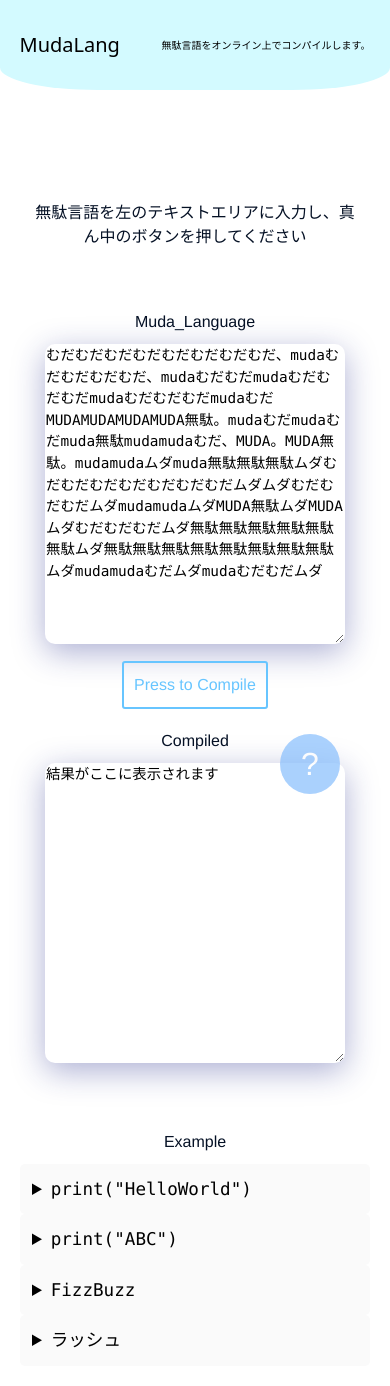
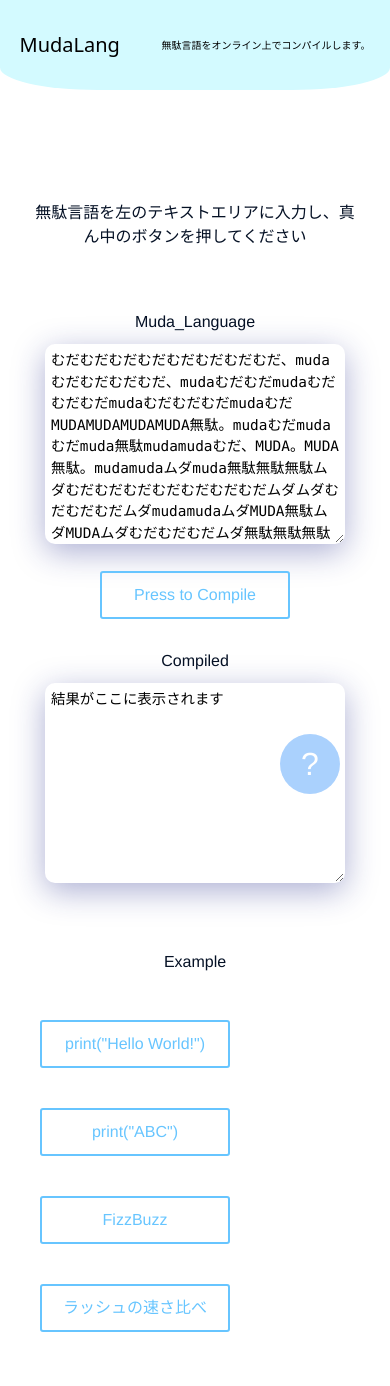
Before and after one commit to Xeli0701/muda_language_next, a Next.js app: page / in a window 390 px wide. Shown: the top 1386 px of the page. Built offline with nearby package versions, Linux system fonts and the light colour scheme.

Commit message:
exampleをボタン要素に変更

```diff
--- a/pages/index.tsx
+++ b/pages/index.tsx
@@ -1,7 +1,18 @@
 import Head from 'next/head'
 import Image from 'next/image'
 import styles from '../styles/Home.module.css'
-import { useState, useRef } from "react";
+import { useState, useEffect, useRef } from "react";
+
+
+const code_helloworld = "むだむだむだむだむだむだむだむだ、mudaむだむだむだむだ、mudaむだむだmudaむだむだむだmudaむだむだむだmudaむだMUDAMUDAMUDAMUDA無駄。mudaむだmudaむだmuda無駄mudamudaむだ、MUDA。MUDA無駄。mudamudaムダmuda無駄無駄無駄ムダむだむだむだむだむだむだむだムダムダむだむだむだムダmudamudaムダMUDA無駄ムダMUDAムダむだむだむだムダ無駄無駄無駄無駄無駄無駄ムダ無駄無駄無駄無駄無駄無駄無駄無駄ムダmudamudaむだムダmudaむだむだムダ"
+const code_abc = "むだむだむだむだむだむだむだむだむだむだむだむだむだむだむだむだむだむだむだむだむだむだむだむだむだむだむだむだむだむだむだむだむだむだむだむだむだむだむだむだむだむだむだむだむだむだむだむだむだむだむだむだむだむだむだむだむだむだむだむだむだむだむだむだむだムダむだムダむだムダmudaむだむだむだむだむだむだむだむだむだむだムダ"
+const code_FizzBuzz = "むだむだむだむだむだむだむだむだむだむだむだむだ、無駄mudaむだむだむだむだむだむだmudaむだむだむだむだむだむだむだむだむだmudaむだむだむだむだむだmudaむだむだむだむだむだむだむだむだむだ むだmudaむだむだむだむだむだむだむだむだむだむだmudaむだむだむだmudamudamudamudamudamudaむだむだむだむだむだむだむだむだMUDAMUDAMUDAMUDAMUDAMUDAMUDAMUDAMUDAMUDAMUDAMUDA。muda無駄無駄muda 無駄無駄無駄mudaむだむだむだむだむだむだmuda無駄無駄無駄mudaむだむだmuda無駄無駄無駄無駄mudamudamudamudaむだむだむだmudaむだむだむだむだむだmudaむだむだむだむだ、mudamudamudaむだ、無駄MUDAMUDA、無駄mudamudaむだmudaむだMUDAMUDAMUDA。mudamudamuda、無駄MUDAMUDAMUDAむだmudamudamuda。むだMUDA、、無駄。muda無駄MUDAMUDA、無駄mudaむだmudaむだMUDAMUDA。mudamuda、無駄MUDAMUDAむだmudamuda。むだMUDA、、無駄。muda無駄MUDAMUDAMUDAむだmuda無駄muda。muda、無駄MUDAMUDAMUDA無駄無駄無駄無駄無駄無駄無駄無駄無駄mudaむだむだむだむだむだむだむだむだむだmudamudamudamudamudaむだMUDAMUDAMUDA。MUDA。muda、無駄MUDAむだむだむだむだむだむだむだ、MUDAMUDAむだむだむだむだむだむだむだmudamuda無駄。MUDAむだむだむだむだむだむだむだむだmudamuda。mudamudamuda。MUDAMUDAMUDAMUDAMUDAMUDA、MUDAMUDAMUDAMUDA。muda無駄、無駄MUDAMUDAむだmudaむだmuda。MUDA、無駄mudaむだMUDA。むだMUDA、、無駄。muda無駄MUDA。muda、無駄mudaむだむだむだMUDAMUDAMUDAMUDAMUDAMUDAMUDAMUDAMUDAムダmudaムダmudamudamudaムダムダmudamudaむだmudamuda。mudamuda無駄、無駄MUDAMUDAMUDAむだmudaむだmudamuda。MUDAMUDA、無駄mudamudaむだMUDAMUDA。むだMUDA、、無駄。muda無駄MUDA。muda、無駄mudamudaむだむだむだむだむだMUDAMUDAMUDAMUDAMUDAMUDAMUDAMUDAムダmudaムダmudaムダムダmudamudaむだmudamuda。MUDAむだMUDA、、無駄。muda無駄MUDA。muda、無駄mudamudamudamudamuda、mudamudamudamuda。MUDAMUDAMUDAMUDA、ムダMUDAMUDAMUDAMUDA。MUDA。MUDAMUDAムダmudamudamudamudamudamuda無駄。"
+const code_rush = "、折羅。ora、折羅。ora、折羅。ora、折羅。ora、折羅。ora、折羅。ORAORAORAORAORAおらおらおらおらおらおらおらおらおらおら、oraおらおらおらおらおらおらおらおらおらおら、oraおらおらおらおらおらおらおらおらおらおら、oraおらおらおらおらおらおらおらおらおらおら、oraORA折羅。oraORAORA折羅。oraoraおらORAORAORA折羅。oraoraoraおらORAORAORAORA折羅。oraoraoraoraおらおらおらおらオラORAORAORAORA、折羅。ora、折羅。ora、折羅。ora、折羅。ora、折羅。ora、折羅。ORAORAORAORAORAおらおらおらおらおらおらおらおらおらおら、oraおらおらおらおらおらおらおらおらおらおら、oraおらおらおらおらおらおらおらおらおらおら、oraおらおらおらおらおらおらおらおらおらおら、oraORA折羅。oraORAORA折羅。oraoraおらORAORAORA折羅。oraoraoraおらORAORAORAORA折羅。oraoraoraoraおらおらおらおらおらおらおらオラORAORAORAORA、折羅。ora、折羅。ora、折羅。ora、折羅。ora、折羅。ora、折羅。ORAORAORAORAORAおらおらおらおらおらおらおらおらおらおら、oraおらおらおらおらおらおらおらおらおらおら、oraおらおらおらおらおらおらおらおらおらおら、oraおらおらおらおらおらおらおらおらおらおら、oraORA折羅。oraORAORA折羅。oraoraおらORAORAORA折羅。oraoraoraおらORAORAORAORA折羅。oraoraoraoraおらおらおらおらおらオラORAORAORAORA、折羅。ora、折羅。ora、折羅。ora、折羅。ora、折羅。ora、折羅。ORAORAORAORAORAおらおらおらおらおらおらおらおらおらおら、oraおらおらおらおらおらおらおらおらおらおら、oraおらおらおらおらおらおらおらおらおらおら、oraおらおらおらおらおらおらおらおらおらおら、oraORA折羅。oraORAORA折羅。oraoraおらORAORAORA折羅。oraoraoraORAORAORAORA折羅。oraoraoraoraおらおらおらおらオラORAORAORAORA"
+
+// function setSampleCode(sample){
+//   const input_code = document.getElementById('input_code')
+//   input_code.value = sample
+// }
 
 export default function Home() {
   const [code, setCode] = useState("むだむだむだむだむだむだむだむだ、mudaむだむだむだむだ、mudaむだむだmudaむだむだむだmudaむだむだむだmudaむだMUDAMUDAMUDAMUDA無駄。mudaむだmudaむだmuda無駄mudamudaむだ、MUDA。MUDA無駄。mudamudaムダmuda無駄無駄無駄ムダむだむだむだむだむだむだむだムダムダむだむだむだムダmudamudaムダMUDA無駄ムダMUDAムダむだむだむだムダ無駄無駄無駄無駄無駄無駄ムダ無駄無駄無駄無駄無駄無駄無駄無駄ムダmudamudaむだムダmudaむだむだムダ");
@@ -17,7 +28,7 @@ export default function Home() {
         <meta name="viewport" content="width=device-width, initial-scale=1.0" />
         <meta property="og:url" content="" />
         <meta property="og:type" content="website" />
-        <meta property="og:title" content="Muda_language_Front" />
+        <meta property="og:title" content="無駄言語" />
         <meta property="og:description" content="Muda_language" />
         <meta property="og:site_name" content="無駄言語" />
         <meta property="og:image" content="" />
@@ -47,7 +58,7 @@ export default function Home() {
             <div className={styles.flex_item}>
               <label>
                 <div className={styles.description}>Muda_Language</div>
-                <textarea className={styles.text_area} defaultValue={code} onChange={(e) => setCode(e.target.value)} />
+                <textarea id="input_code" className={styles.text_area} value={code} onChange={(e) => setCode(e.target.value)} />
               </label>
             </div>
 
@@ -57,11 +68,10 @@ export default function Home() {
                   .then(response => response.json())
                   .then((data) => {
                     console.log(data)
-                    setResult("Error...");
                     if (data.status === "success") {
                       setResult(data.message);
                     }
-                  }).then(() => { console.log("send:" + code + "\n" + "response:" + result) })
+                  })
                 }
               >Press to Compile</button>
             </div>
@@ -77,22 +87,31 @@ export default function Home() {
 
           <div className={styles.flex_description_container_topmargin}>
             <div className={styles.description}>Example</div>
-            <details className={styles.description_details}>
-              <summary className={styles.code}>print(&quot;HelloWorld&quot;)</summary>
-              <textarea readOnly className={styles.text_area_wide} defaultValue="むだむだむだむだむだむだむだむだ、mudaむだむだむだむだ、mudaむだむだmudaむだむだむだmudaむだむだむだmudaむだMUDAMUDAMUDAMUDA無駄。mudaむだmudaむだmuda無駄mudamudaむだ、MUDA。MUDA無駄。mudamudaムダmuda無駄無駄無駄ムダむだむだむだむだむだむだむだムダムダむだむだむだムダmudamudaムダMUDA無駄ムダMUDAムダむだむだむだムダ無駄無駄無駄無駄無駄無駄ムダ無駄無駄無駄無駄無駄無駄無駄無駄ムダmudamudaむだムダmudaむだむだムダ" />
-            </details>
-            <details className={styles.description_details}>
-              <summary className={styles.code}>print(&quot;ABC&quot;)</summary>
-              <textarea readOnly className={styles.text_area_wide} defaultValue="むだむだむだむだむだむだむだむだむだむだむだむだむだむだむだむだむだむだむだむだむだむだむだむだむだむだむだむだむだむだむだむだむだむだむだむだむだむだむだむだむだむだむだむだむだむだむだむだむだむだむだむだむだむだむだむだむだむだむだむだむだむだむだむだむだムダむだムダむだムダmudaむだむだむだむだむだむだむだむだむだむだムダ" />
-            </details>
-            <details className={styles.description_details}>
-              <summary className={styles.code}>FizzBuzz</summary>
-              <textarea readOnly className={styles.text_area_wide} defaultValue="むだむだむだむだむだむだむだむだむだむだむだむだ、無駄mudaむだむだむだむだむだむだmudaむだむだむだむだむだむだむだむだむだmudaむだむだむだむだむだmudaむだむだむだむだむだむだむだむだむだ むだmudaむだむだむだむだむだむだむだむだむだむだmudaむだむだむだmudamudamudamudamudamudaむだむだむだむだむだむだむだむだMUDAMUDAMUDAMUDAMUDAMUDAMUDAMUDAMUDAMUDAMUDAMUDA。muda無駄無駄muda 無駄無駄無駄mudaむだむだむだむだむだむだmuda無駄無駄無駄mudaむだむだmuda無駄無駄無駄無駄mudamudamudamudaむだむだむだmudaむだむだむだむだむだmudaむだむだむだむだ、mudamudamudaむだ、無駄MUDAMUDA、無駄mudamudaむだmudaむだMUDAMUDAMUDA。mudamudamuda、無駄MUDAMUDAMUDAむだmudamudamuda。むだMUDA、、無駄。muda無駄MUDAMUDA、無駄mudaむだmudaむだMUDAMUDA。mudamuda、無駄MUDAMUDAむだmudamuda。むだMUDA、、無駄。muda無駄MUDAMUDAMUDAむだmuda無駄muda。muda、無駄MUDAMUDAMUDA無駄無駄無駄無駄無駄無駄無駄無駄無駄mudaむだむだむだむだむだむだむだむだむだmudamudamudamudamudaむだMUDAMUDAMUDA。MUDA。muda、無駄MUDAむだむだむだむだむだむだむだ、MUDAMUDAむだむだむだむだむだむだむだmudamuda無駄。MUDAむだむだむだむだむだむだむだむだmudamuda。mudamudamuda。MUDAMUDAMUDAMUDAMUDAMUDA、MUDAMUDAMUDAMUDA。muda無駄、無駄MUDAMUDAむだmudaむだmuda。MUDA、無駄mudaむだMUDA。むだMUDA、、無駄。muda無駄MUDA。muda、無駄mudaむだむだむだMUDAMUDAMUDAMUDAMUDAMUDAMUDAMUDAMUDAムダmudaムダmudamudamudaムダムダmudamudaむだmudamuda。mudamuda無駄、無駄MUDAMUDAMUDAむだmudaむだmudamuda。MUDAMUDA、無駄mudamudaむだMUDAMUDA。むだMUDA、、無駄。muda無駄MUDA。muda、無駄mudamudaむだむだむだむだむだMUDAMUDAMUDAMUDAMUDAMUDAMUDAMUDAムダmudaムダmudaムダムダmudamudaむだmudamuda。MUDAむだMUDA、、無駄。muda無駄MUDA。muda、無駄mudamudamudamudamuda、mudamudamudamuda。MUDAMUDAMUDAMUDA、ムダMUDAMUDAMUDAMUDA。MUDA。MUDAMUDAムダmudamudamudamudamudamuda無駄。" />
-            </details>
-            <details className={styles.description_details}>
-              <summary className={styles.code}>ラッシュ</summary>
-              <textarea readOnly className={styles.text_area_wide} defaultValue="、折羅。ora、折羅。ora、折羅。ora、折羅。ora、折羅。ora、折羅。ORAORAORAORAORAおらおらおらおらおらおらおらおらおらおら、oraおらおらおらおらおらおらおらおらおらおら、oraおらおらおらおらおらおらおらおらおらおら、oraおらおらおらおらおらおらおらおらおらおら、oraORA折羅。oraORAORA折羅。oraoraおらORAORAORA折羅。oraoraoraおらORAORAORAORA折羅。oraoraoraoraおらおらおらおらオラORAORAORAORA、折羅。ora、折羅。ora、折羅。ora、折羅。ora、折羅。ora、折羅。ORAORAORAORAORAおらおらおらおらおらおらおらおらおらおら、oraおらおらおらおらおらおらおらおらおらおら、oraおらおらおらおらおらおらおらおらおらおら、oraおらおらおらおらおらおらおらおらおらおら、oraORA折羅。oraORAORA折羅。oraoraおらORAORAORA折羅。oraoraoraおらORAORAORAORA折羅。oraoraoraoraおらおらおらおらおらおらおらオラORAORAORAORA、折羅。ora、折羅。ora、折羅。ora、折羅。ora、折羅。ora、折羅。ORAORAORAORAORAおらおらおらおらおらおらおらおらおらおら、oraおらおらおらおらおらおらおらおらおらおら、oraおらおらおらおらおらおらおらおらおらおら、oraおらおらおらおらおらおらおらおらおらおら、oraORA折羅。oraORAORA折羅。oraoraおらORAORAORA折羅。oraoraoraおらORAORAORAORA折羅。oraoraoraoraおらおらおらおらおらオラORAORAORAORA、折羅。ora、折羅。ora、折羅。ora、折羅。ora、折羅。ora、折羅。ORAORAORAORAORAおらおらおらおらおらおらおらおらおらおら、oraおらおらおらおらおらおらおらおらおらおら、oraおらおらおらおらおらおらおらおらおらおら、oraおらおらおらおらおらおらおらおらおらおら、oraORA折羅。oraORAORA折羅。oraoraおらORAORAORA折羅。oraoraoraORAORAORAORA折羅。oraoraoraoraおらおらおらおらオラORAORAORAORA" />
-            </details>
+            <div className="justify-evenly py-4 sm:py-10 sm:flex">
+              <div className={styles.flex_item}>
+                <button className={styles.hvr_sweep_to_right}
+                    onClick={() => setCode(code_helloworld)}
+                >print("Hello World!")</button>
+              </div>
+
+              <div className={styles.flex_item}>
+                <button className={styles.hvr_sweep_to_right}
+                    onClick={() => setCode(code_abc)}
+                >print("ABC")</button>
+              </div>
+
+              <div className={styles.flex_item}>
+                <button className={styles.hvr_sweep_to_right}
+                    onClick={() => setCode(code_FizzBuzz)}
+                >FizzBuzz</button>
+              </div>
+
+              <div className={styles.flex_item}>
+                <button className={styles.hvr_sweep_to_right}
+                    onClick={() => setCode(code_rush)}
+                >ラッシュの速さ比べ</button>
+              </div>
+            </div>
           </div>
 
           <div className={styles.modal_help_button_container}>
--- a/styles/Home.module.css
+++ b/styles/Home.module.css
@@ -156,7 +156,7 @@
   justify-content: flex-start;
   align-items: center;
   height: auto;
-  width: auto;
+  width: 100%;
 }
 
 .flex_description_container {
@@ -192,35 +192,23 @@
   border-radius: 10px;
   border: 1px solid rgba( 255, 255, 255, 0.18);
   object-fit: cover;
+  padding: 5px;
   width: 300px;
-  height: 300px;
-  font-size: 0.9rem;
-  font-family: Menlo, Monaco, Lucida Console, Liberation Mono, DejaVu Sans Mono,
-    Bitstream Vera Sans Mono, Courier New, monospace;
-}
-
-.text_area_wide {
-  box-shadow: 0 8px 32px 0 rgba( 31, 38, 135, 0.37);
-  backdrop-filter: blur( 2.0px);
-  -webkit-backdrop-filter: blur( 2.0px);
-  border-radius: 10px;
-  border: 1px solid rgba( 255, 255, 255, 0.18);
-  object-fit: cover;
-  width: 750px;
-  height: 200px;
+  height: 350px;
   font-size: 0.9rem;
   font-family: Menlo, Monaco, Lucida Console, Liberation Mono, DejaVu Sans Mono,
     Bitstream Vera Sans Mono, Courier New, monospace;
 }
 
 .hvr_sweep_to_right {
+  width: 190px;
   display: inline-block;
   vertical-align: middle;
   -webkit-transform: perspective(1px) translateZ(0);
   transform: perspective(1px) translateZ(0);
   box-shadow: 0 0 1px rgba(0, 0, 0, 0);
   color: #67c5ff;
-  margin: 10px;
+  margin: 20px;
   padding: 10px;
   border: solid 2px #67c5ff;
   border-radius: 3px;
@@ -357,14 +345,15 @@
     width: 350px;
   }
 
-  .text_area_wide {
+  .text_area {
     box-shadow: 0 8px 32px 0 rgba( 31, 38, 135, 0.37);
     backdrop-filter: blur( 2.0px);
     -webkit-backdrop-filter: blur( 2.0px);
     border-radius: 10px;
     border: 1px solid rgba( 255, 255, 255, 0.18);
     object-fit: cover;
-    width: 350px;
+    padding: 5px;
+    width: 300px;
     height: 200px;
     font-size: 0.9rem;
     font-family: Menlo, Monaco, Lucida Console, Liberation Mono, DejaVu Sans Mono,
```
Also changed, not shown: 1 other file (tests, documents, lock files or other folders).
